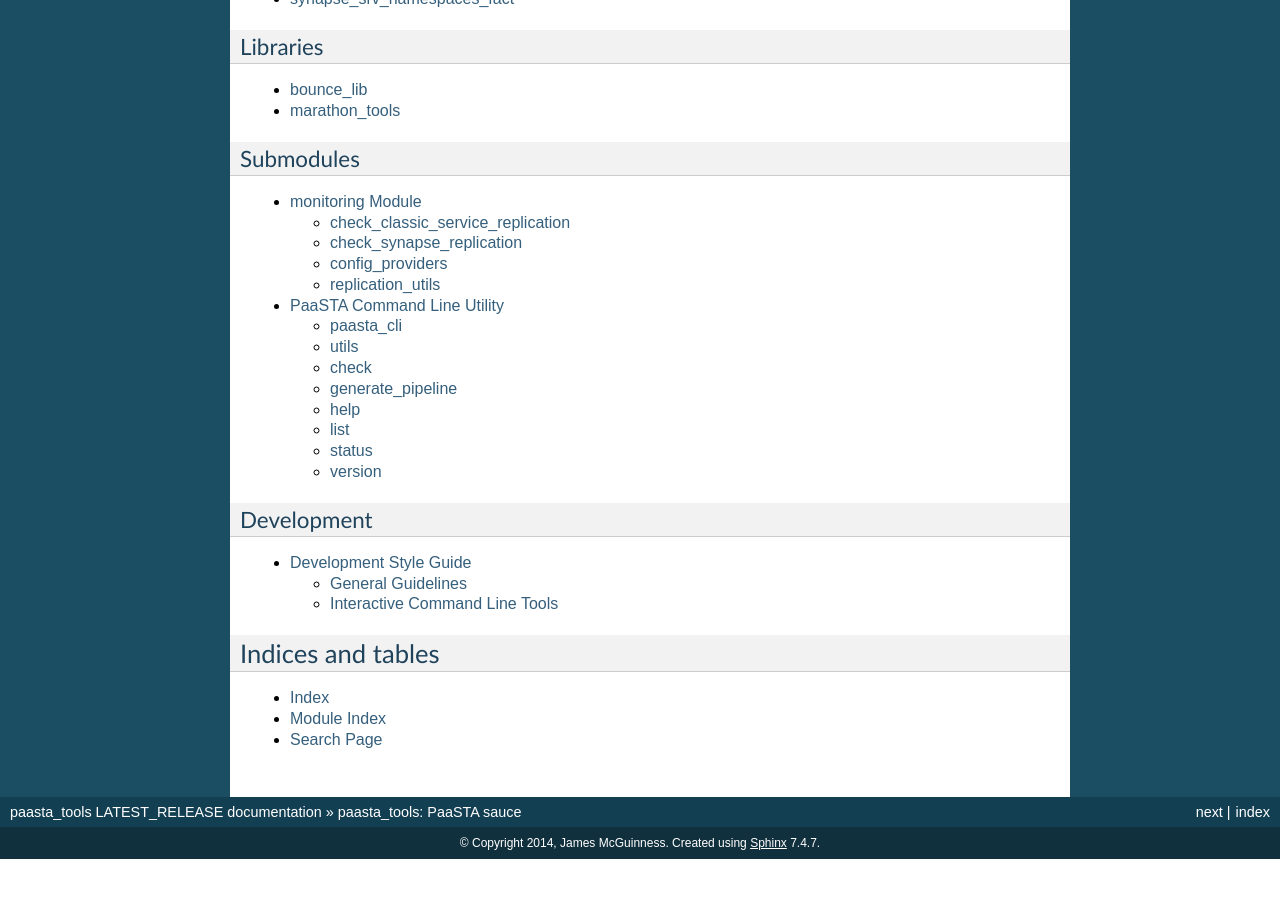
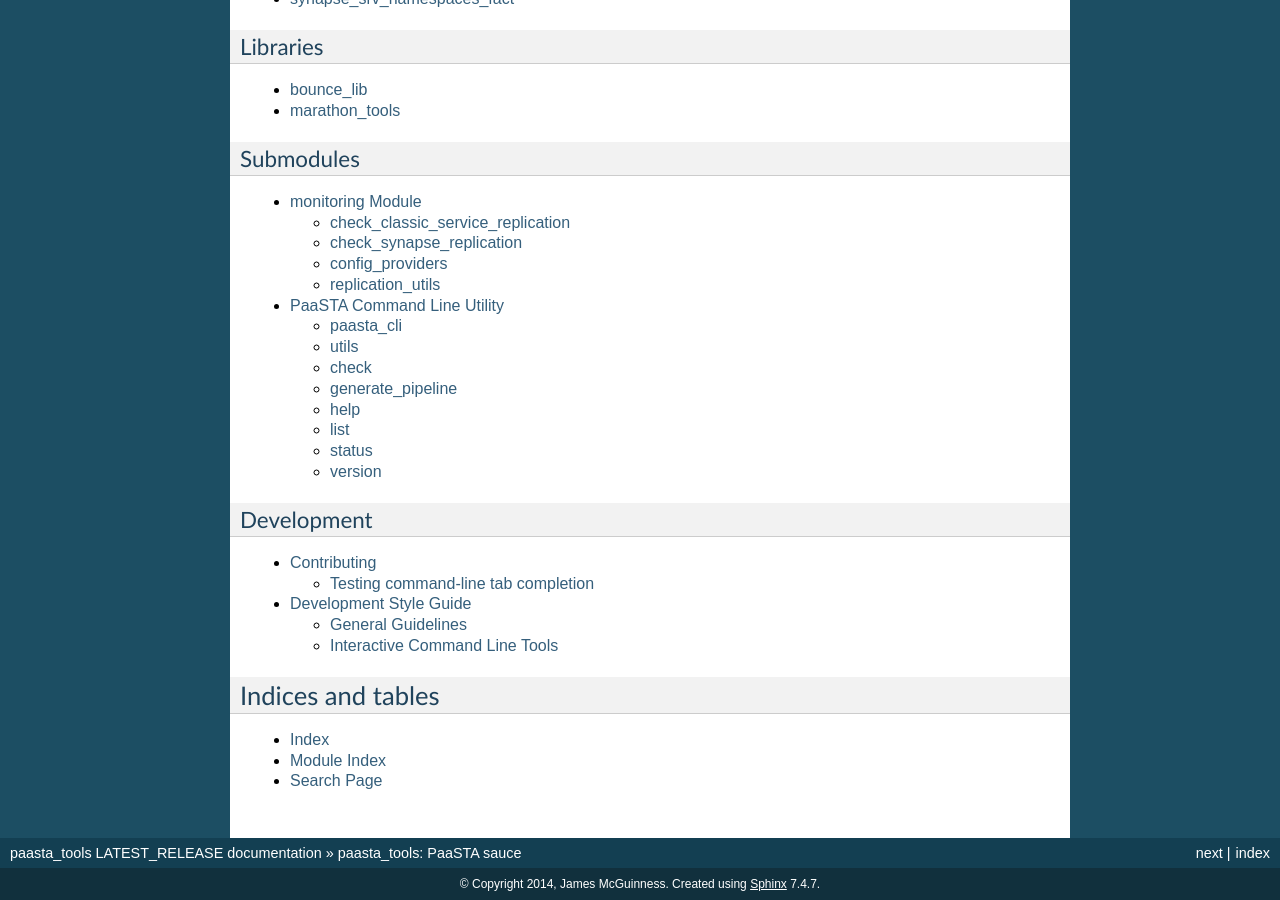
Before and after one commit to Yelp/paasta, a Sphinx documentation site: the page built from docs/source/index.rst, in a window 1280 px wide and 900 px high, scrolled down 885 px. Built offline with Sphinx 7.4.7, drawn with Linux system fonts in a browser that asks for light colours; before the commit the page ends 1744 px from its top, so only the background shows below that.

Commit message:
Start a Contributing doc

```diff
--- /dev/null
+++ b/docs/source/contributing.rst
@@ -0,0 +1,6 @@
+Contributing
+============
+
+Testing command-line tab completion
+-----------------------------------
+* "$(.tox/py/bin/register-python-argcomplete ./paasta_tools/paasta_cli/paasta_cli.py)"
--- a/docs/source/index.rst
+++ b/docs/source/index.rst
@@ -66,6 +66,7 @@ Development
 .. toctree::
    :maxdepth: 2
 
+   contributing
    style_guide
 
 Indices and tables
```
